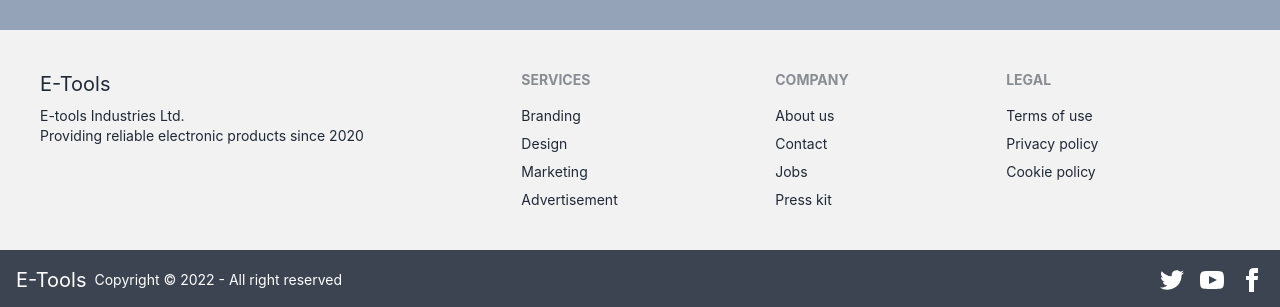
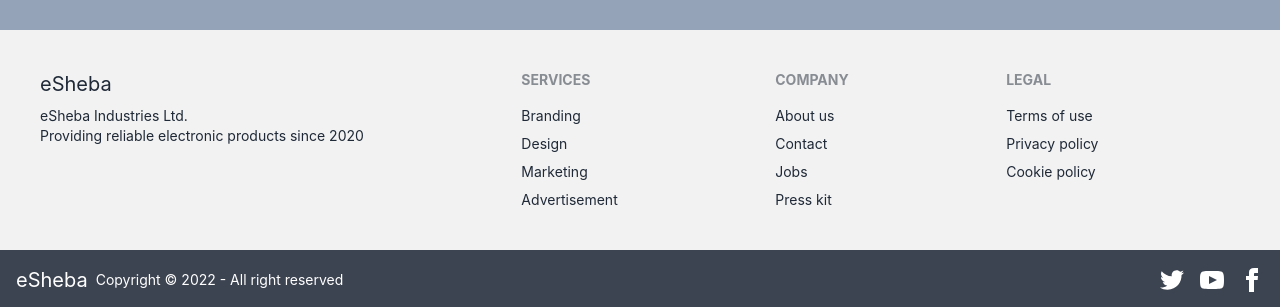
Before and after one commit to devriazul/eSheba-Client-site__Final_Assignment_12, a React (Create React App) app: page / in a window 1280 px wide. Shown: the part 3747-4054 px from the top of the page. Built offline with nearby package versions, Linux system fonts and the light colour scheme; no server answers.

Commit message:
Footer updated

```diff
--- a/src/Pages/Footer.js
+++ b/src/Pages/Footer.js
@@ -5,9 +5,9 @@ const Footer = () => {
     <div>
       <footer className="footer p-10 bg-base-200 text-base-content">
         <div>
-          <h1 className="text-xl">E-Tools</h1>
+          <h1 className="text-xl">eSheba</h1>
           <p>
-            E-tools Industries Ltd.
+          eSheba Industries Ltd.
             <br />
             Providing reliable electronic products since 2020
           </p>
@@ -35,7 +35,7 @@ const Footer = () => {
       </footer>
       <footer className="footer items-center p-4 bg-neutral text-neutral-content">
         <div className="items-center grid-flow-col">
-          <h1 className="text-xl">E-Tools</h1>
+          <h1 className="text-xl">eSheba</h1>
           <p>Copyright © 2022 - All right reserved</p>
         </div>
         <div className="grid-flow-col gap-4 md:place-self-center md:justify-self-end">
```
Also changed, not shown: 8 other files (tests, documents, lock files or other folders).
